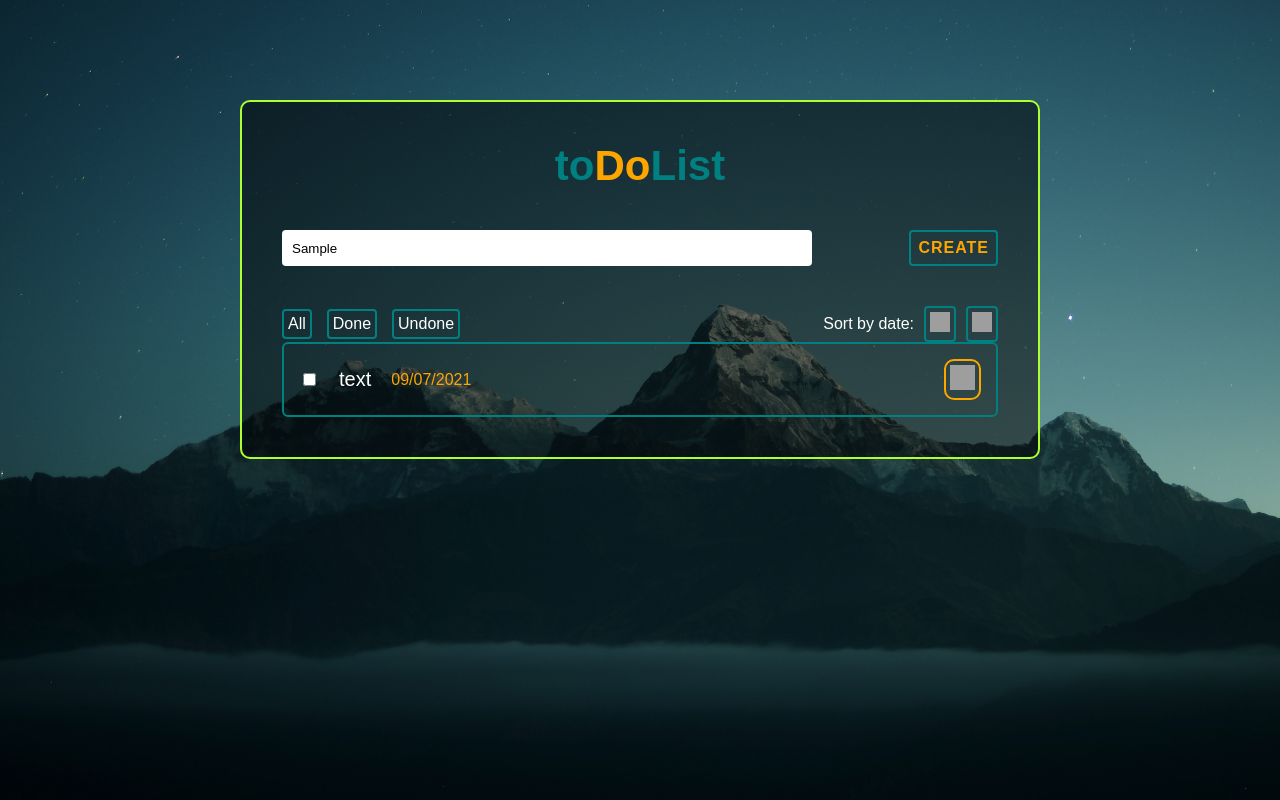
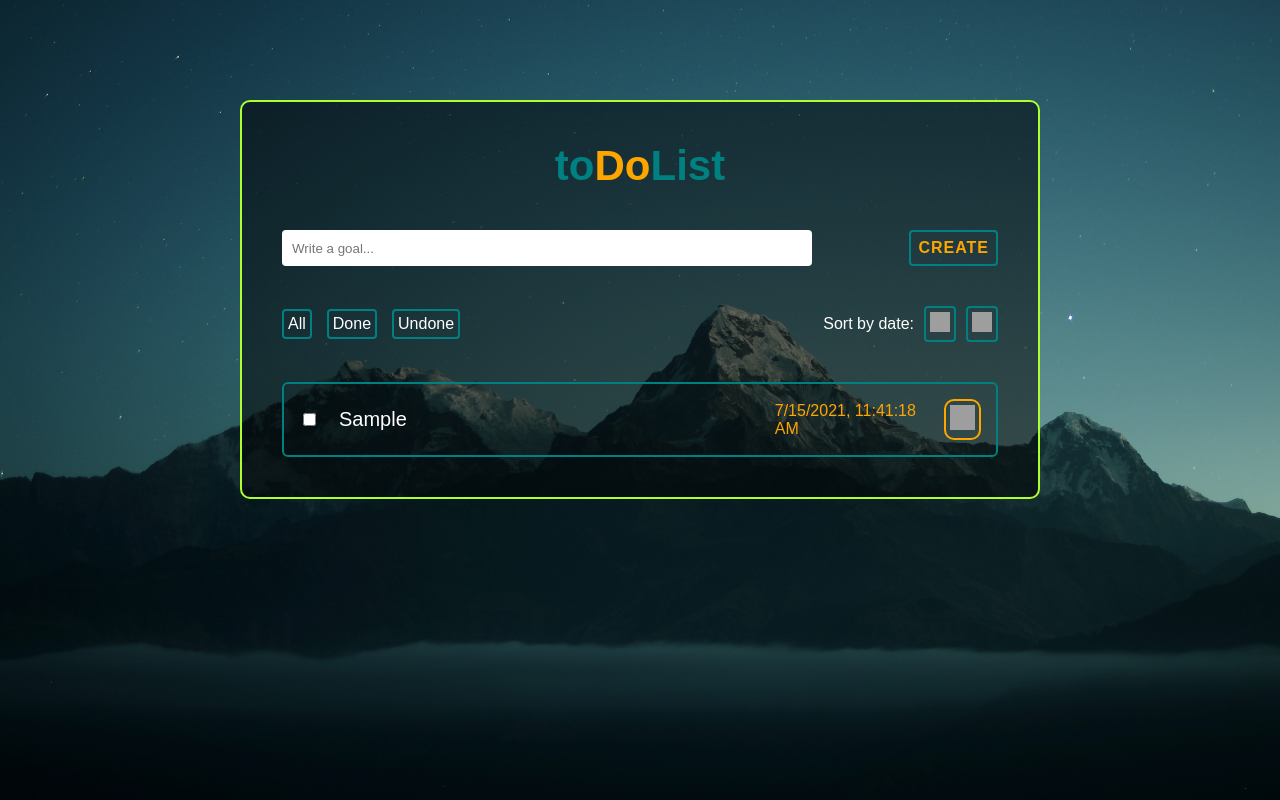
Before and after one commit to Stopqur/todo-react-alp, a React (Create React App) app: page / in a window 1280 px wide. Both pictures are taken after typing "Sample" into the empty fields and a click on the button "CREATE". Built offline with nearby package versions, Linux system fonts and the light colour scheme; grey boxes are pictures that could not be loaded.

Commit message:
update todo without pagination

```diff
--- a/src/TodoMain/FormButton.js
+++ /dev/null
@@ -1,16 +0,0 @@
-import React from 'react'
-import {useState} from 'react'
-
-function FormButton (props) {
-    return (
-        <button
-            type="button"
-            className="main__btnCreate"
-            onClick={props.onClick}
-        >
-            Create
-        </button>
-    )
-}
-
-export default FormButton
--- a/src/TodoMain/FormInput.js
+++ b/src/TodoMain/FormInput.js
@@ -1,8 +1,16 @@
 import React from 'react'
 
-function FormInput() {
+function FormInput({onClickAdd, changeValue, onChange}) {
     return (
-        <input id = "main__inputId" className = "main__input" type="text" placeholder="Write a goal..."/>
+        <input
+            id = "main__inputId"
+            className = "main__input"
+            type="text"
+            value={changeValue}
+            onChange={onChange}
+            placeholder="Write a goal..."
+            autoComplete='off'
+        />
     )
 }
 
--- a/src/TodoMain/Options.js
+++ b/src/TodoMain/Options.js
@@ -2,11 +2,12 @@ import React from 'react'
 import Quantity from './Quantity'
 import Sort from './Sort'
 
-export default function Options () {
+export default function Options ({filterAll, filterDone, filterUndone, sortTodosEarlier, sortTodosLater}) {
+
     return (
     <div className='main__options'>
-        <Quantity />
-        <Sort />
+        <Quantity filterAllBtn={filterAll} filterDoneBtn={filterDone} filterUndoneBtn={filterUndone}/>
+        <Sort sortBtnEarlier={sortTodosEarlier} sortBtnLater={sortTodosLater}/>
     </div>
     )
 }
--- a/src/TodoMain/Quantity.js
+++ b/src/TodoMain/Quantity.js
@@ -1,16 +1,14 @@
 import React from 'react'
 import QuantityBtn from './QuantityBtn'
 
-export default function Quantity () {
-    const contentBtns = [
-        {title:'All', id: 1},
-        {title:'Done', id: 2},
-        {title:'Undone', id: 3}
-    ]
+export default function Quantity ({filterAllBtn, filterDoneBtn, filterUndoneBtn}) {
+
 
     return (
         <div className='main__buttons'>
-            {contentBtns.map(btn => <QuantityBtn title={btn.title} key={btn.id}/>)}
+            <button onClick={ () => filterAllBtn()} type="button" className="btnShow">All</button>
+            <button onClick={ () => filterDoneBtn()} type="button" className="btnShow">Done</button>
+            <button onClick={ () => filterUndoneBtn()} type="button" className="btnShow">Undone</button>
         </div>
     )
 }
--- a/src/TodoMain/QuantityBtn.js
+++ b/src/TodoMain/QuantityBtn.js
@@ -1,5 +1,5 @@
 import React from 'react'
 
-export default function QuanityBtn (props) {
-    return <button type="button" className="btnShow">{props.title}</button>
+export default function QuanityBtn () {
+    return <button type="button" className="btnShow"></button>
 }
--- a/src/TodoMain/Sort.js
+++ b/src/TodoMain/Sort.js
@@ -1,12 +1,15 @@
 import React from 'react'
-import SortBtn from './SortBtn'
 
-export default function Sort () {
+export default function Sort ({sortBtnEarlier, sortBtnLater}) {
     return (
         <div className='main__sort'>
             <p className = "main__sortText">Sort by date:</p>
-            <SortBtn />
-            <SortBtn modClass='btnSort__icon_rotate'/>
+            <button onClick={() => sortBtnEarlier()} type ="button" className = "btnSort">
+                <img className="btnSort__icon" src='https://img.icons8.com/ios-filled/50/000000/long-arrow-up.png'></img>
+            </button>
+            <button onClick={() => sortBtnLater()} type ="button" className = "btnSort">
+                <img className="btnSort__icon btnSort__icon_rotate" src='https://img.icons8.com/ios-filled/50/000000/long-arrow-up.png'></img>
+            </button>
         </div>
     )
 }
--- a/src/TodoMain/SortBtn.js
+++ b/src/TodoMain/SortBtn.js
@@ -4,7 +4,7 @@ import SortIcon from './SortIcon'
 export default function SortBtn(props) {
     return (
     <button type ="button" className = "btnSort">
-        <SortIcon rotate={props.modClass}/>
+        <img src='https://img.icons8.com/ios-filled/50/000000/long-arrow-up.png'></img>
     </button>
     )
 }
--- a/src/TodoMain/TodoForm.js
+++ b/src/TodoMain/TodoForm.js
@@ -1,19 +1,49 @@
-import React from 'react'
-import FormInput from './FormInput'
-import FormButton from './FormButton'
+import React, {useState} from 'react'
 
-export default function TodoForm({handleAddItem}) {
-    const hanleFormSubmit = (e) => {
-        e.preventDefault();
-        handleAddItem('text2');
+export default function TodoForm({titleInput, currentTime, handleChangeInput, addTodo, deleteInput, changeTime, changeDate, currentDate}) {
+
+    const handleFormSubmit = (event) => {
+        if(titleInput !== '') {
+            event.preventDefault();
+            console.log("SENT VALUE", event.target.value);
+            addTodo(titleInput);
+            deleteInput()
+        } event.preventDefault();
     }
+
+    const [value, setValue] = useState('');
+
+    // const reset = () => {
+    //     setValue('');
+    // }
+
+    // function handleChangeInput (e) {
+    //     setValue(e.target.value)
+    // }
 
     return (
         <div>
              <label className='srOnly'>Ввод текста</label>
-             <form className = "main__form" onSubmit={hanleFormSubmit} >
-                <FormInput />
-                <FormButton onClick={() => handleAddItem('text')}/>
+             <form
+                className = "main__form"
+                onSubmit={(e) => handleFormSubmit(e)}>
+                <input
+                    id = "main__inputId"
+                    className = "main__input"
+                    type="text"
+                    value={titleInput}
+                    onChange={handleChangeInput}
+                    placeholder="Write a goal..."
+                    autoComplete='off'
+                />
+                <button
+                    type="submit"
+                    className="main__btnCreate"
+                >
+                    Create
+                </button>
+                {/* <FormInput onClickAdd={onClickAdd} changeValue={valueInput} onChange={onChangeTodo}/> */}
+                {/* <FormButton onClick={onClickAdd()}/> */}
             </form>
         </div>
     )
--- a/src/TodoMain/TodoItem.js
+++ b/src/TodoMain/TodoItem.js
@@ -1,21 +1,48 @@
-import React from 'react'
+import React, {useState} from 'react'
 
-export default function TodoItem({ text }) {
-    console.log(123);
-    return <ul className="main__taskList">
-        <li className="taskItem">
-            <label className="taskItem__label" for="itemCheck">
-                <input id="itemCheck" type="checkbox" />
+export default function TodoItem({todo, todoDelete}) {
+
+    const [classItem, setClassItem] = useState('taskItem__text')
+
+
+    let noneLine = 'taskItem__text'
+
+    function completeTodo () {
+        todo.completed = !todo.completed
+            if (todo.completed === true) {
+                setClassItem('taskItem__text taskItemItem__text_decor')
+                console.log(todo.completed)
+
+            } else {
+                setClassItem('taskItem__text')
+                console.log(todo.completed)
+            }
+        }
+
+    function trashClick () {
+        todoDelete(todo.id)
+        console.log(todo.id)
+    }
+
+    return  <li className="taskItem">
+                <label className="taskItem__label" htmlFor={todo.id}>
+                <input
+                    id={todo.id}
+                    type="checkbox"
+                    onChange={() => completeTodo()}
+                    checked={todo.completed}
+                />
                 <div className="taskItem__textBox">
-                    <p className="taskItem__text">{text}</p>
+                    <p className={classItem}>{todo.title}</p>
                 </div>
-                <p className="taskItem__date">09/07/2021</p>
-            </label>
-            <button type="button" className="taskItem__btnCheck">
-                <img className="taskItem__btnCheckIcon" src="https://img.icons8.com/material-sharp/24/000000/trash.png" />
-            </button>
-        </li>
-    </ul>
+                <p className="taskItem__date">{todo.date.toLocaleString()}</p>
+                </label>
+                <button onClick={() => trashClick()}
+                    type="button"
+                    className="taskItem__btnCheck">
+                    <img className="taskItem__btnCheckIcon" src="https://img.icons8.com/material-sharp/24/000000/trash.png" />
+                </button>
+            </li>
 }
 
 {/* <label classNameName = "taskItem__label" for="itemCheck">
--- a/src/TodoMain/TodoSection.js
+++ b/src/TodoMain/TodoSection.js
@@ -6,23 +6,90 @@ import Options from './Options'
 import TodoItem from './TodoItem'
 
 function TodoSection({createBlock}) {
+    const [todos, setTodos] = useState([])
 
-    const [items, setItems] = useState([]);
 
-    const handleAddItem = data => {
-        setItems([...items, data]);
+    const [titleInput, setTitleInput] = useState('')
+
+    // const [allTodo, setAllTodo] = useState(todos)
+
+    function handleAddItem (userInput) {
+        const newItem = {
+            id: Date.now(),
+            title: userInput,
+            completed: false,
+            date: new Date()
+        }
+        setTodos([...todos, newItem])
     }
 
 
+    function handleChangeInput (e) {
+        setTitleInput(e.target.value)
+    }
 
-    console.log(items);
+    function handleDeleteInput() {
+        setTitleInput('')
+    }
+
+    function handleDeleteToDo (itemId) {
+        setTodos([...todos.filter(todo => todo.id !== itemId) ])
+        console.log(itemId)
+    }
+
+
+    // Filterbuttons
+    const [filterTodos, setFilterTodos] = useState([...todos])
+
+    function handleFilterAll () {
+
+        setTodos(filterTodos)
+    }
+
+    function handleFilterDone () {
+        setFilterTodos([...todos])
+        setTodos(todos.filter(todo => todo.completed === true))
+    }
+
+    function handleFilterUndone () {
+        setFilterTodos([...todos])
+        setTodos(todos.filter(todo => todo.completed === false))
+    }
+
+    //Sort
+
+    function handleSortEarlier () {
+        setTodos(todos.sort(function(a, b) {
+            console.log(a)
+            return a.id - b.id
+        }))
+    }
+
+    function handleSortLater () {
+        setTodos(todos.sort(function(a, b) {
+            console.log(a)
+            return b.id - a.id
+        }))
+    }
 
     return (
         <section className='main__menu'>
             <TodoTitle />
-            <TodoForm handleAddItem={handleAddItem}/>
-            <Options />
-            {items.map(text =><TodoItem text={text} />)}
+            <TodoForm
+                addTodo={handleAddItem}
+                titleInput={titleInput}
+                handleChangeInput={handleChangeInput}
+                deleteInput={handleDeleteInput}
+            />
+            <Options sortTodosLater={handleSortLater} sortTodosEarlier={handleSortEarlier} filterAll={handleFilterAll} filterUndone={handleFilterUndone} filterDone={handleFilterDone}/>
+            <ul className="main__taskList">
+                {todos.map((todo, index) => {
+                return <TodoItem
+                    todoDelete={handleDeleteToDo}
+                    todo={todo}
+                    key={index}/>
+                })}
+            </ul>
         </section>
     )
 }
--- a/src/style.css
+++ b/src/style.css
@@ -60,6 +60,7 @@ button {
 }
 
 p {
+    text-align: start;
     margin: 0;
     font-size: 16px;
 }
@@ -136,11 +137,10 @@ ul {
 }
 
 .main__options {
-    /* display: none; */
     display: flex;
     justify-content: space-between;
     align-items: center;
-
+    padding-bottom: 40px;
 }
 
 .btnShow + .btnShow {
@@ -206,15 +206,22 @@ ul {
 
 
 .taskItem__text {
+    position: relative;
+    padding: 5px 0;
     font-size: 20px;
     color: #fff;
 }
 
+.taskItemItem__text_decor {
+    text-decoration: line-through;
+}
+
+
 .taskItem__textBox {
     margin-left: 20px;
-    max-width: 100%;
+    width: 470px;
     border-bottom: 1px solid transparent;
-
+    overflow: hidden;
 }
 
 .taskItem:hover .taskItem__textBox{
```
Also changed, not shown: 1 other file (tests, documents, lock files or other folders).
